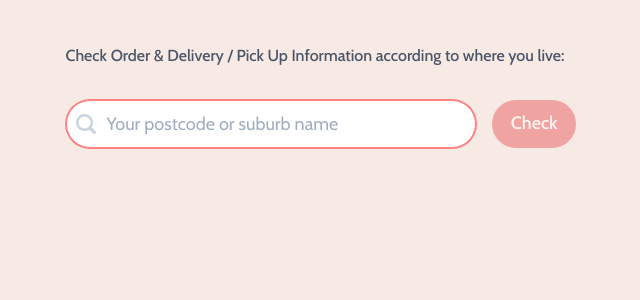
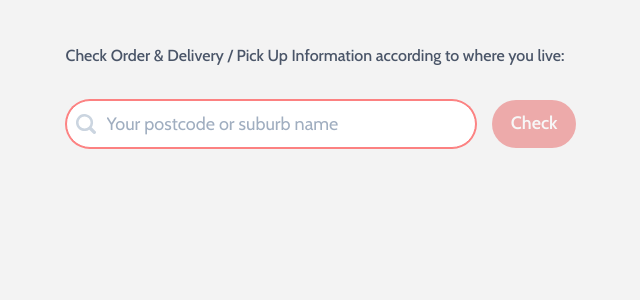
Before and after one commit to josephj/ommis-delivery-query, a React (Create React App) app: page / in a window 1280 px wide. Shown: the top 300 px of the page, without its empty margins (319-959 px from the left). Built offline with nearby package versions, Linux system fonts and the light colour scheme.

Commit message:
Update background colour

```diff
--- a/src/App.tsx
+++ b/src/App.tsx
@@ -65,7 +65,7 @@ export const App = () => {
   return (
     <ChakraProvider theme={customTheme}>
       <Box textAlign="center">
-        <Grid minH="100vh" p={3} bg="#f7e9e4">
+        <Grid minH="100vh" p={3} bg="#f3f3f3">
           <Container maxW="100ch">
             <VStack spacing={8}>
               <Box mb="6">
```
